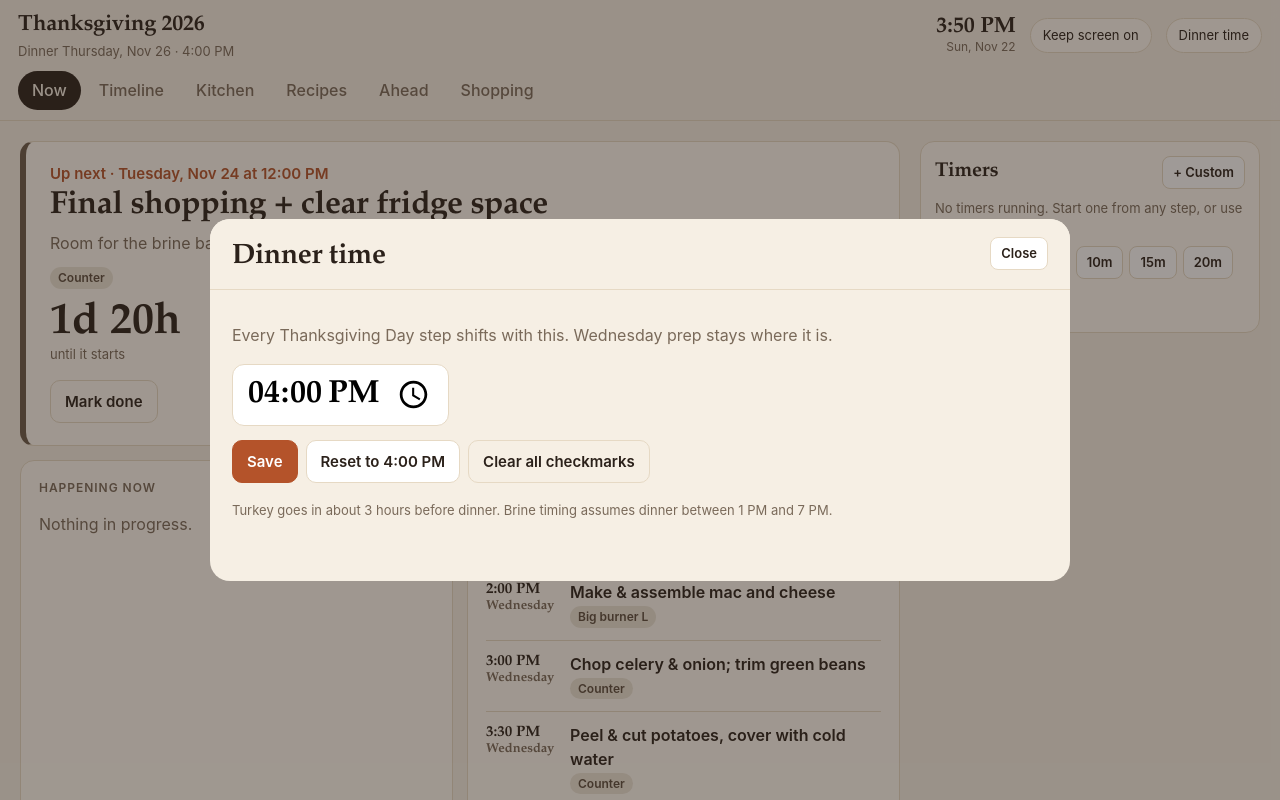
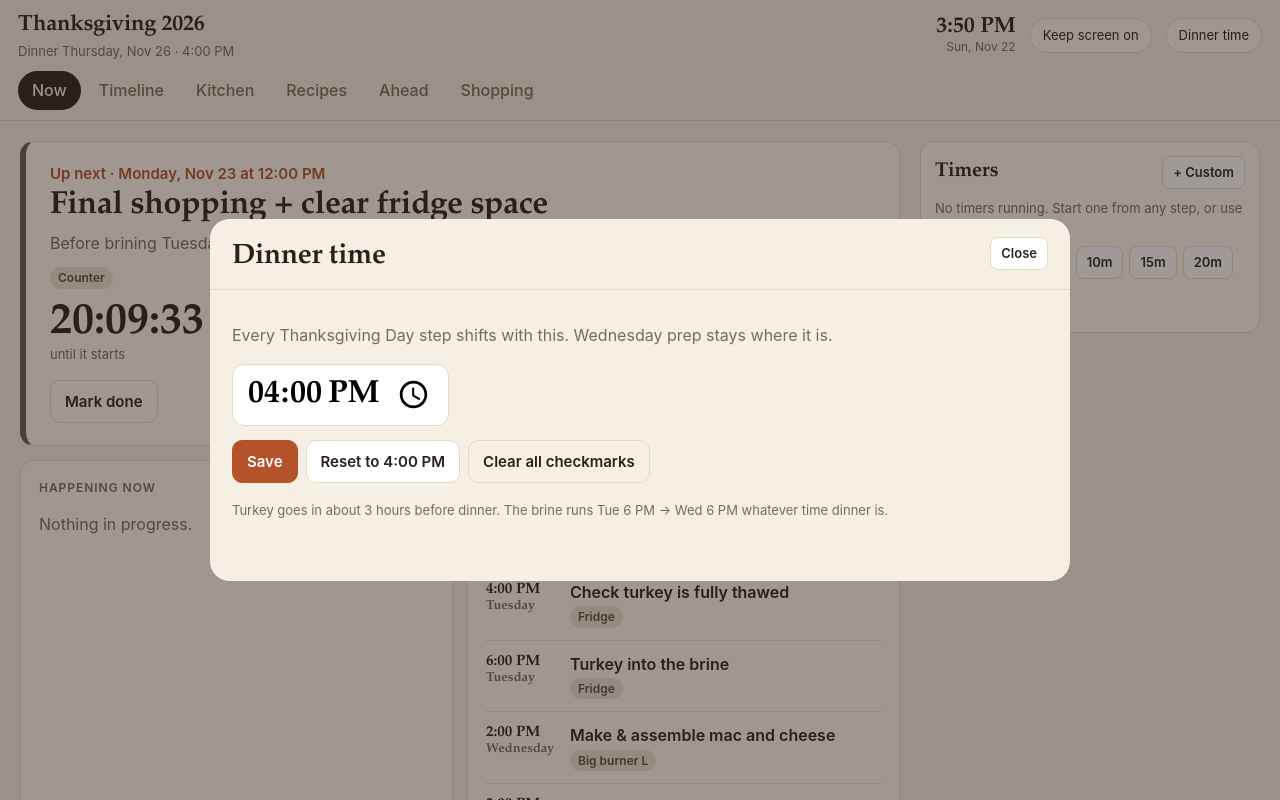
Before and after one commit to KevInTheCloud5617/thanksgiving-2026, a plain HTML site: page index.html in a window 1280 px wide. Both pictures are taken after a click on the button "Dinner time". Shown: the top 800 px of the page. Drawn offline with Linux system fonts and the light colour scheme.

Commit message:
24h Tuesday brine, overnight air-dry; fresh water for potatoes

```diff
--- a/data.js
+++ b/data.js
@@ -35,7 +35,7 @@ window.PLAN = {
       ingredients: [
         { group: "Brine (2 gallons)", items: [
           "2 gallons water (half hot, half ice/cold)",
-          "2 cups Diamond Crystal kosher salt — or 1¼ cups Morton kosher (not both)",
+          "1¼ cups Diamond Crystal kosher salt — or ¾ cup Morton kosher (not both). Milder on purpose for a 24-hour brine.",
           "½ cup brown sugar (optional, helps browning)",
           "2 tbsp black peppercorns, lightly cracked",
           "2 lemons, halved",
@@ -58,16 +58,16 @@ window.PLAN = {
         ]}
       ],
       ahead: [
-        "Sunday: if frozen, move to the fridge NOW (≈1 day per 4–5 lb → 3 days)",
-        "Wednesday morning: make brine, chill completely",
-        "Wednesday ~6 PM: turkey into brine (14–18 hr total)",
-        "Thursday ~9 AM: out of brine, rinse, pat dry, fridge uncovered for crisp skin"
+        "Sunday: if frozen, move to the fridge NOW. It must be fully thawed by Tuesday evening — if the cavity is still icy, finish it in cold water (change the water every 30 min).",
+        "Tuesday morning: make brine, chill completely",
+        "Tuesday ~6 PM: turkey into brine (24 hours)",
+        "Wednesday ~6 PM: out of brine, rinse, pat dry, fridge UNCOVERED overnight — dry skin = crisp skin"
       ],
       steps: [
-        { text: "Make brine: heat ½ gallon water with the salt, sugar, peppercorns, garlic and bay just until salt dissolves. Squeeze in lemons, drop in the halves and herbs. Steep 10 minutes.", timer: { label: "Brine steep", min: 10 } },
+        { text: "Make brine: heat ½ gallon water with the salt, sugar, peppercorns, garlic and bay just until salt dissolves. Squeeze in lemons, drop in the halves and herbs. Steep 10 minutes. (Tuesday morning.)", timer: { label: "Brine steep", min: 10 } },
         { text: "Add 1½ gallons ice/cold water. Brine must be fridge-cold (under 40°F) before the turkey goes in." },
-        { text: "Turkey into brine, breast-down, fully submerged (weigh down with a plate if needed). Fridge 14–18 hours." },
-        { text: "Thursday morning: remove, rinse inside and out, pat VERY dry. Back in the fridge on a rack, uncovered, until roast time." },
+        { text: "Tuesday ~6 PM: turkey into brine, breast-down, fully submerged (weigh down with a plate if needed). Fridge 24 hours — no longer." },
+        { text: "Wednesday ~6 PM: remove, rinse inside and out, pat VERY dry. Into the fridge on a rack set in a sheet pan, uncovered, until roast time Thursday. The skin will look dry and a little tight — that’s what you want." },
         { text: "45 min before roasting: take turkey out. Rub butter all over and under the breast skin, pepper. Stuff cavity loosely with lemon, onion, herbs. Tuck wing tips, tie legs loosely." },
         { text: "Preheat oven to 425°F with a rack in the LOWEST position.", timer: { label: "Preheat 425°F", min: 20 } },
         { text: "Roast at 425°F for 30 minutes to start browning.", timer: { label: "Turkey @ 425°F", min: 30 } },
@@ -95,11 +95,11 @@ window.PLAN = {
         ]}
       ],
       ahead: [
-        "Wednesday: peel and cut into 2-inch chunks, cover with cold water, refrigerate.",
+        "Wednesday: peel and cut into 2-inch chunks, cover completely with cold water (no salt), refrigerate. Any potato above the water can turn gray.",
         "Day-of: hold mashed potatoes covered on the small burner on LOW for up to an hour."
       ],
       steps: [
-        { text: "Drain the potatoes from their overnight water. Put in big pot, cover with cold water by 1 inch, add 1 tbsp salt." },
+        { text: "Drain off the overnight water completely (it’s starchy) and rinse once. Cover with FRESH cold water by 1 inch, add 1 tbsp salt. Always start cold — hot-water starts give mushy outsides and hard centers." },
         { text: "Bring to a boil on a BIG burner, then lower to a strong simmer.", timer: { label: "Potato water to boil", min: 12 } },
         { text: "Simmer until a knife slides through with no resistance.", timer: { label: "Potatoes simmer", min: 18 } },
         { text: "Warm the cream and butter together (microwave is fine)." },
@@ -204,14 +204,15 @@ window.PLAN = {
   EVENTS: [
     // Ahead of time (fixed clock times)
     { id: "thaw",     dish: "turkey",   day: -4, clock: "10:00", where: "fridge",  title: "Move turkey to the fridge to thaw", detail: "Only if frozen. 11 lb needs ~3 days in the fridge. Put it on a tray." },
-    { id: "shop",     dish: null,       day: -2, clock: "12:00", where: "counter", title: "Final shopping + clear fridge space", detail: "Room for the brine bag/bucket, the mac dish, and potatoes in water." },
-    { id: "brine",    dish: "turkey",   day: -1, clock: "10:00", where: "big1",    title: "Make brine, then chill it", detail: "Dissolve salt & aromatics in ½ gal hot water, add 1½ gal cold. Fridge until cold.", dur: 20 },
+    { id: "shop",     dish: null,       day: -3, clock: "12:00", where: "counter", title: "Final shopping + clear fridge space", detail: "Before brining Tuesday. Room for the brine bag/bucket, the mac dish, and potatoes in water." },
+    { id: "brine",    dish: "turkey",   day: -2, clock: "10:00", where: "big1",    title: "Make brine, then chill it", detail: "Dissolve salt & aromatics in ½ gal hot water, add 1½ gal cold. Fridge until cold.", dur: 20 },
     { id: "macmake",  dish: "mac",      day: -1, clock: "14:00", where: "big1",    title: "Make & assemble mac and cheese", detail: "Uses both big burners (pasta + sauce). Cool, cover, fridge.", dur: 45 },
     { id: "vegprep",  dish: "stuffing", day: -1, clock: "15:00", where: "counter", title: "Chop celery & onion; trim green beans", detail: "Bag them separately in the fridge.", dur: 30 },
-    { id: "potprep",  dish: "potatoes", day: -1, clock: "15:30", where: "counter", title: "Peel & cut potatoes, cover with cold water", detail: "2-inch chunks, fully submerged, fridge.", dur: 30 },
+    { id: "potprep",  dish: "potatoes", day: -1, clock: "15:30", where: "counter", title: "Peel & cut potatoes, cover with cold water", detail: "2-inch chunks, fully submerged, no salt, fridge. Thursday: drain, fresh cold water to cook.", dur: 30 },
     { id: "dishes",   dish: null,       day: -1, clock: "16:00", where: "counter", title: "Set out pans, dishes, serving bowls, thermometer", detail: "Roasting pan + rack, 9×13 for stuffing, steamer basket, carving board & knife.", dur: 15 },
-    { id: "brinein",  dish: "turkey",   day: -1, clock: "18:00", where: "fridge",  title: "Turkey into the brine", detail: "Fully submerged, breast-down. 14–18 hours." },
-    { id: "brineout", dish: "turkey",   day: 0,  clock: "09:00", where: "fridge",  title: "Turkey out of brine — rinse, pat dry", detail: "Back in fridge on a rack, uncovered, for crisp skin." },
+    { id: "thawchk",  dish: "turkey",   day: -2, clock: "16:00", where: "fridge",  title: "Check turkey is fully thawed", detail: "Reach into the cavity. Icy? Finish in a sink of cold water, changing it every 30 min." },
+    { id: "brinein",  dish: "turkey",   day: -2, clock: "18:00", where: "fridge",  title: "Turkey into the brine", detail: "Fully submerged, breast-down. 24 hours." },
+    { id: "brineout", dish: "turkey",   day: -1, clock: "18:00", where: "fridge",  title: "Turkey out of brine — rinse, pat dry", detail: "Fridge overnight on a rack over a sheet pan, UNCOVERED, to dry the skin." },
 
     // Day-of (relative to dinner)
     { id: "tkprep",   dish: "turkey",   t: -225, dur: 20,  where: "counter", title: "Turkey out of fridge — butter & aromatics", detail: "Butter under the skin, pepper, lemon/onion/herbs in cavity. Pull the mac out of the fridge too." },
--- a/index.html
+++ b/index.html
@@ -473,7 +473,7 @@ $('#setBtn').onclick = () => {
     <p class="muted">Every Thanksgiving Day step shifts with this. Wednesday prep stays where it is.</p>
     <input type="time" id="dt" value="${cur}" style="font:600 32px var(--serif);padding:10px 14px;border-radius:12px;border:1px solid var(--line);background:#fff">
     <div style="display:flex;gap:8px;margin-top:14px;flex-wrap:wrap"><button class="btn primary" id="saveDt">Save</button><button class="btn" id="resetDt">Reset to 4:00 PM</button><button class="btn ghost" id="resetAll">Clear all checkmarks</button></div>
-    <p class="muted small" style="margin-top:18px">Turkey goes in about 3 hours before dinner. Brine timing assumes dinner between 1 PM and 7 PM.</p></div>`;
+    <p class="muted small" style="margin-top:18px">Turkey goes in about 3 hours before dinner. The brine runs Tue 6 PM → Wed 6 PM whatever time dinner is.</p></div>`;
   $('#sheet').classList.add('open');
   $('#closeR').onclick = closeRecipe;
   $('#saveDt').onclick = () => { const [h,m] = $('#dt').value.split(':').map(Number); const d = new Date(P.dinnerDefault); d.setHours(h,m,0,0);
```
